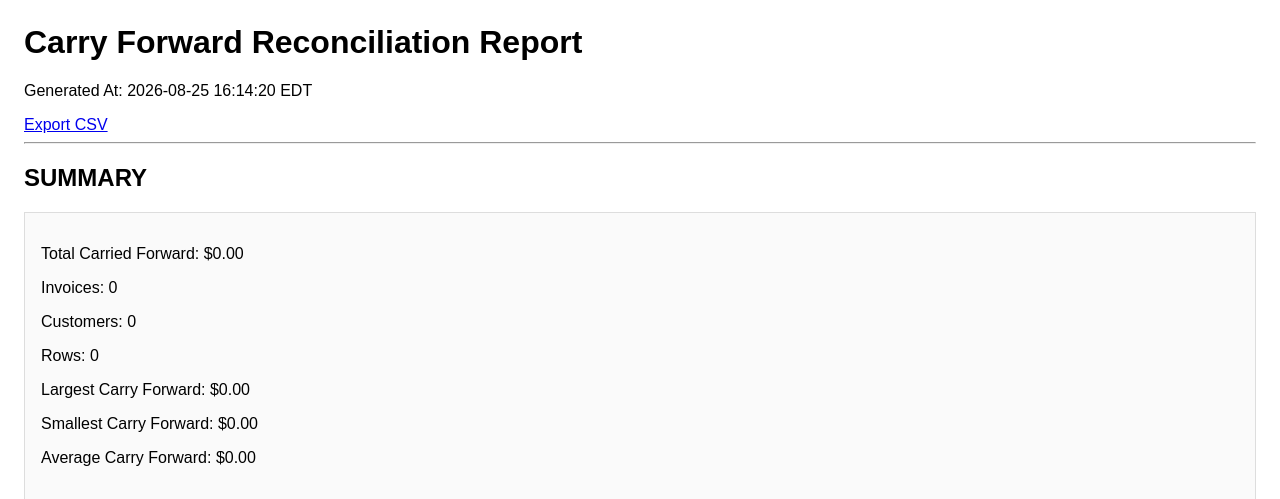
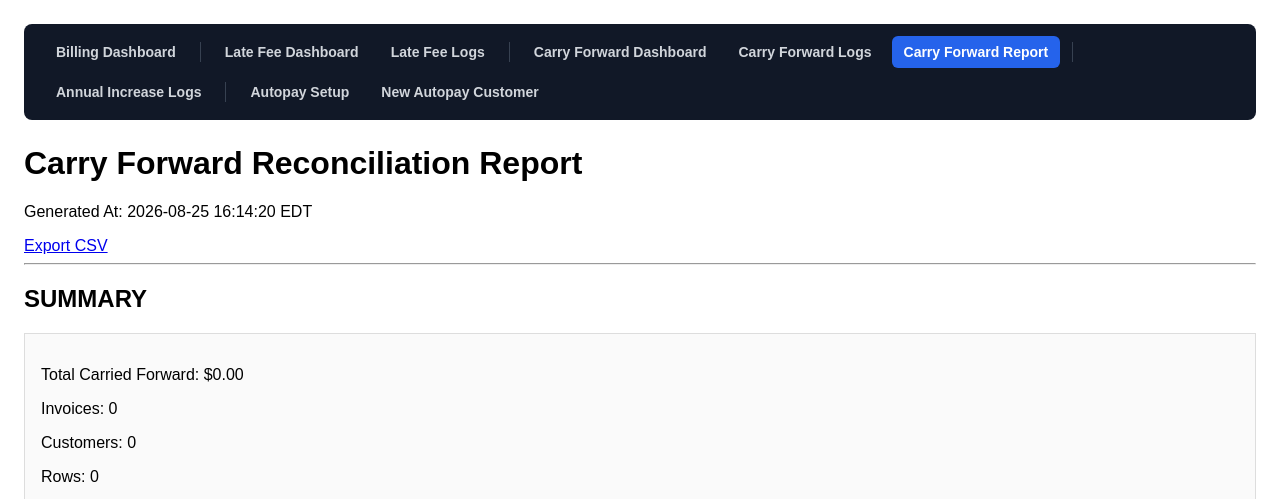
Before and after one commit to lilylikesfood/easy_stripe, a Flask app: page /admin/accounting-carry-forward-report-page in a window 1280 px wide. Shown: the top 499 px of the page. Run offline with Flask 3, Linux system fonts and the light colour scheme.

Commit message:
Add shared admin nav bar across dashboard pages

```diff
--- a/app/templates/accounting_carry_forward_report.html
+++ b/app/templates/accounting_carry_forward_report.html
@@ -46,6 +46,8 @@
 </style>
 </head>
 <body>
+    {% include 'partials/nav.html' %}
+
     <h1>{{data.summary.report_type}}</h1>
     <p>Generated At: {{data.summary.generated_at}}</p>
 
--- a/app/templates/autopay_setup.html
+++ b/app/templates/autopay_setup.html
@@ -8,6 +8,8 @@
     <link rel="stylesheet" href="{{ url_for('static', filename='css/dashboard.css') }}">
 </head>
 <body>
+    {% include 'partials/nav.html' %}
+
     <h1>Autopay Setup</h1>
 
     <form method="post" action="/admin/create-autopay-checkout-session">
--- a/app/templates/billing_dashboard.html
+++ b/app/templates/billing_dashboard.html
@@ -109,6 +109,7 @@
 </head>
 
 <body>
+    {% include 'partials/nav.html' %}
 
     <h1>Annual Billing Increase Dashboard</h1>
 
--- a/app/templates/billing_increase_logs.html
+++ b/app/templates/billing_increase_logs.html
@@ -8,6 +8,8 @@
     <link rel="stylesheet" href="{{ url_for('static', filename='css/dashboard.css') }}">
 </head>
 <body>
+    {% include 'partials/nav.html' %}
+
     <h1>Annual Increase Logs</h1>
 
     <p>Total logs: {{ total_logs }}</p>
--- a/app/templates/carry_forward_dashboard.html
+++ b/app/templates/carry_forward_dashboard.html
@@ -8,6 +8,8 @@
     <link rel="stylesheet" href="{{ url_for('static', filename='css/dashboard.css') }}">
 </head>
 <body>
+    {% include 'partials/nav.html' %}
+
     <h1>Carry Forward Dashboard</h1>
 
     <h2>Carry Forward Status</h2>
--- a/app/templates/carry_forward_logs.html
+++ b/app/templates/carry_forward_logs.html
@@ -8,6 +8,8 @@
     <link rel="stylesheet" href="{{ url_for('static', filename='css/dashboard.css') }}">
 </head>
 <body>
+    {% include 'partials/nav.html' %}
+
     <h1>Carry Forward Logs</h1>
 
     <p>Total logs: {{ total_logs }}</p>
--- a/app/templates/create_autopay_customer.html
+++ b/app/templates/create_autopay_customer.html
@@ -8,6 +8,8 @@
     <link rel="stylesheet" href="{{ url_for('static', filename='css/dashboard.css') }}">
 </head>
 <body>
+    {% include 'partials/nav.html' %}
+
     <h1>Customer Autopay Setup</h1>
 
     <div class="card-box">
--- a/app/templates/late_fee_dashboard.html
+++ b/app/templates/late_fee_dashboard.html
@@ -8,6 +8,8 @@
     <link rel="stylesheet" href="{{ url_for('static', filename='css/dashboard.css') }}">
 </head>
 <body>
+    {% include 'partials/nav.html' %}
+
     <h1>Late Fee Dashboard</h1>
 
     <h2>Late Fee Status</h2>
--- a/app/templates/late_fee_logs.html
+++ b/app/templates/late_fee_logs.html
@@ -8,6 +8,8 @@
     <link rel="stylesheet" href="{{ url_for('static', filename='css/dashboard.css') }}">
 </head>
 <body>
+    {% include 'partials/nav.html' %}
+
     <h1>Late Fee Logs</h1>
 
     <p>Total logs: {{ total_logs }}</p>
--- /dev/null
+++ b/app/templates/partials/nav.html
@@ -0,0 +1,64 @@
+<style>
+    .sbaa-nav {
+        background: #111827;
+        padding: 12px 20px;
+        margin-bottom: 25px;
+        border-radius: 8px;
+        display: flex;
+        flex-wrap: wrap;
+        gap: 8px;
+        align-items: center;
+        font-family: Arial, sans-serif;
+    }
+
+    .sbaa-nav a {
+        color: #d1d5db;
+        text-decoration: none;
+        padding: 8px 12px;
+        border-radius: 6px;
+        font-size: 14px;
+        font-weight: bold;
+        white-space: nowrap;
+    }
+
+    .sbaa-nav a:hover {
+        background: #1f2937;
+        color: white;
+    }
+
+    .sbaa-nav a.active {
+        background: #2563eb;
+        color: white;
+    }
+
+    .sbaa-nav .sbaa-nav-divider {
+        width: 1px;
+        height: 20px;
+        background: #374151;
+        margin: 0 4px;
+    }
+</style>
+
+<nav class="sbaa-nav">
+    <a href="/billing-dashboard" class="{{ 'active' if request.path == '/billing-dashboard' else '' }}">Billing Dashboard</a>
+
+    <div class="sbaa-nav-divider"></div>
+
+    <a href="/admin/late-fee-dashboard" class="{{ 'active' if request.path == '/admin/late-fee-dashboard' else '' }}">Late Fee Dashboard</a>
+    <a href="/admin/late-fee-logs" class="{{ 'active' if request.path == '/admin/late-fee-logs' else '' }}">Late Fee Logs</a>
+
+    <div class="sbaa-nav-divider"></div>
+
+    <a href="/admin/carry-forward-dashboard" class="{{ 'active' if request.path == '/admin/carry-forward-dashboard' else '' }}">Carry Forward Dashboard</a>
+    <a href="/admin/carry-forward-logs" class="{{ 'active' if request.path == '/admin/carry-forward-logs' else '' }}">Carry Forward Logs</a>
+    <a href="/admin/accounting-carry-forward-report-page" class="{{ 'active' if request.path == '/admin/accounting-carry-forward-report-page' else '' }}">Carry Forward Report</a>
+
+    <div class="sbaa-nav-divider"></div>
+
+    <a href="/admin/billing-increase-logs" class="{{ 'active' if request.path == '/admin/billing-increase-logs' else '' }}">Annual Increase Logs</a>
+
+    <div class="sbaa-nav-divider"></div>
+
+    <a href="/admin/autopay-setup" class="{{ 'active' if request.path == '/admin/autopay-setup' else '' }}">Autopay Setup</a>
+    <a href="/admin/create-autopay-customer-page" class="{{ 'active' if request.path == '/admin/create-autopay-customer-page' else '' }}">New Autopay Customer</a>
+</nav>
```
